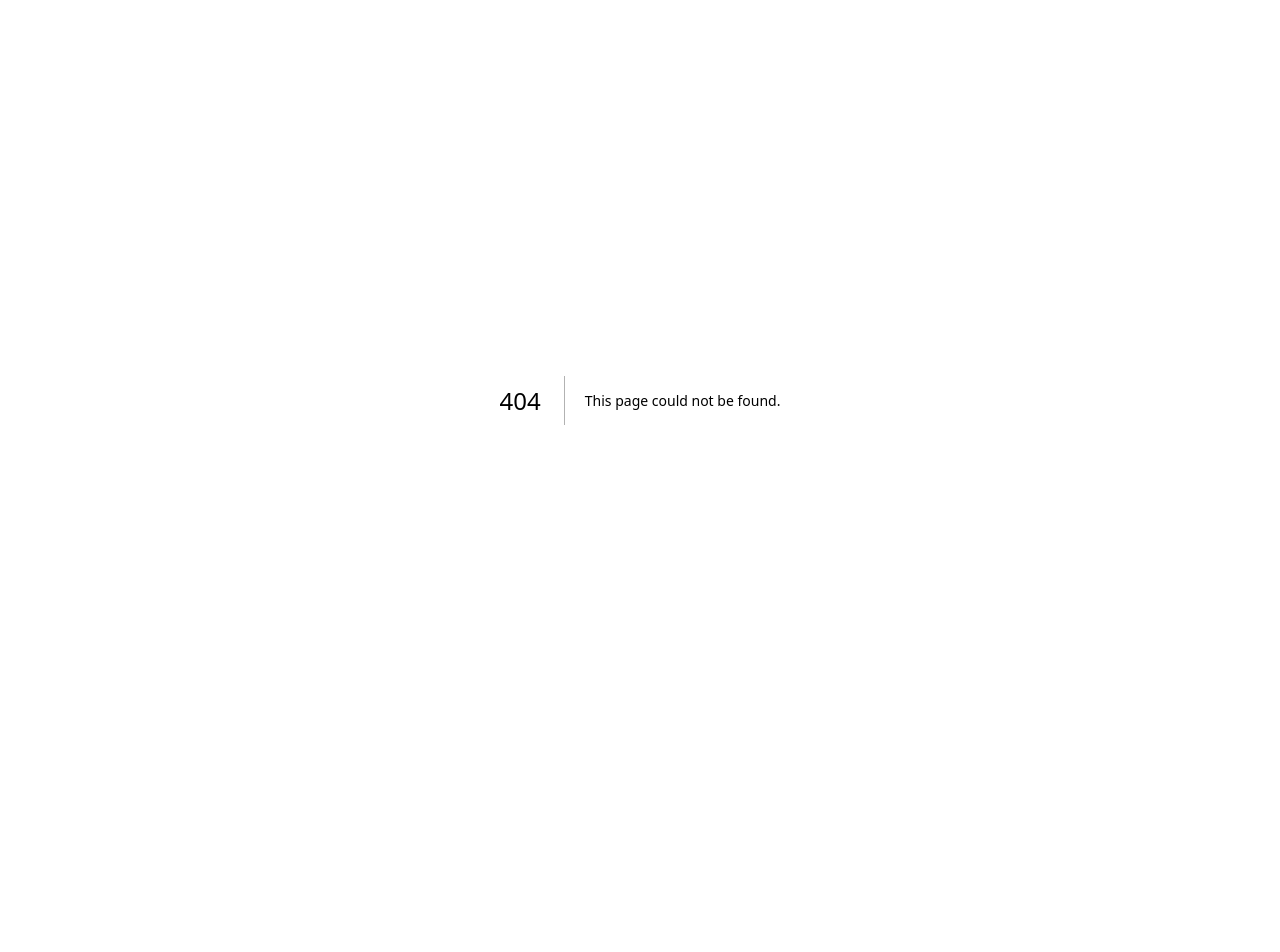
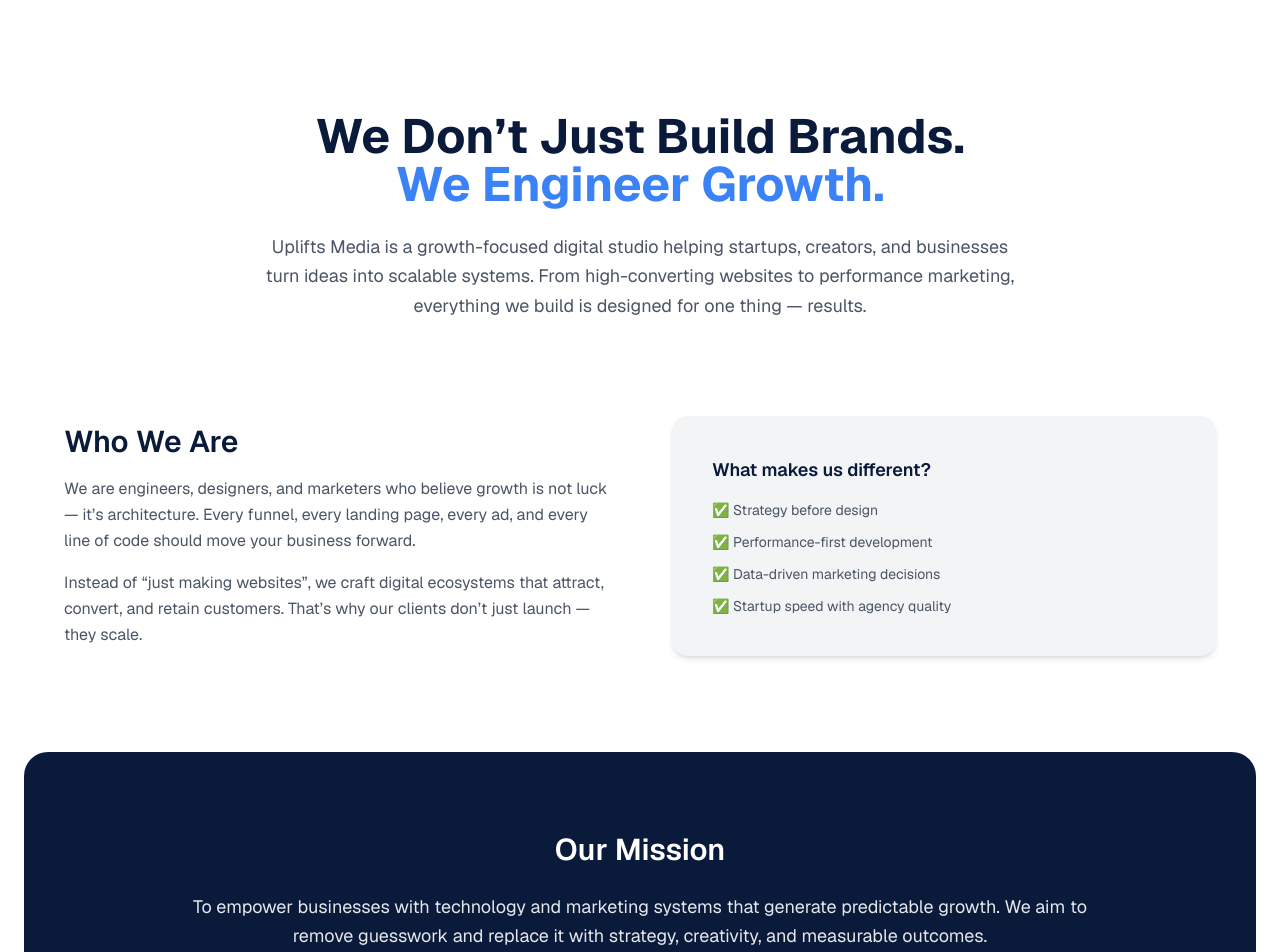
Before and after one commit to harshh1505/uplifts_media, a Next.js app: page /about in a window 1280 px wide. Before the commit this address had no page. Shown: the top 952 px of the page. Before the commit the page ends 800 px from the top, so only its background shows below. Built offline with nearby package versions, Linux system fonts and the light colour scheme.

Commit message:
Create AboutPage component with company details
This component outlines the About page for the website, detailing the company's mission, services, and unique value proposition.

```diff
--- /dev/null
+++ b/app/about/page.tsx
@@ -0,0 +1,122 @@
+export default function AboutPage() {
+  return (
+    <main className="min-h-screen bg-white pt-28 px-6">
+
+      {/* Hero Section */}
+      <section className="max-w-6xl mx-auto text-center mb-24">
+        <h1 className="text-4xl md:text-5xl font-bold text-[#0A1A3A] mb-6">
+          We Don’t Just Build Brands.
+          <br />
+          <span className="text-[#3B82F6]">We Engineer Growth.</span>
+        </h1>
+
+        <p className="text-gray-600 text-lg max-w-3xl mx-auto leading-relaxed">
+          Uplifts Media is a growth-focused digital studio helping startups,
+          creators, and businesses turn ideas into scalable systems.
+          From high-converting websites to performance marketing,
+          everything we build is designed for one thing — results.
+        </p>
+      </section>
+
+      {/* Who We Are */}
+      <section className="max-w-6xl mx-auto grid md:grid-cols-2 gap-16 items-center mb-24">
+
+        <div>
+          <h2 className="text-3xl font-semibold text-[#0A1A3A] mb-4">
+            Who We Are
+          </h2>
+
+          <p className="text-gray-600 mb-4 leading-relaxed">
+            We are engineers, designers, and marketers who believe growth is not
+            luck — it’s architecture. Every funnel, every landing page, every ad,
+            and every line of code should move your business forward.
+          </p>
+
+          <p className="text-gray-600 leading-relaxed">
+            Instead of “just making websites”, we craft digital ecosystems that
+            attract, convert, and retain customers. That’s why our clients don’t
+            just launch — they scale.
+          </p>
+        </div>
+
+        <div className="bg-gray-100 rounded-2xl p-10 text-left shadow-md">
+          <h3 className="font-semibold mb-4 text-lg">What makes us different?</h3>
+          <ul className="space-y-3 text-gray-600 text-sm">
+            <li>✅ Strategy before design</li>
+            <li>✅ Performance-first development</li>
+            <li>✅ Data-driven marketing decisions</li>
+            <li>✅ Startup speed with agency quality</li>
+          </ul>
+        </div>
+      </section>
+
+      {/* Mission */}
+      <section className="bg-[#0A1A3A] text-white rounded-3xl py-20 px-8 mb-24">
+        <div className="max-w-4xl mx-auto text-center">
+          <h2 className="text-3xl font-semibold mb-6">Our Mission</h2>
+
+          <p className="text-gray-200 leading-relaxed text-lg">
+            To empower businesses with technology and marketing systems that
+            generate predictable growth. We aim to remove guesswork and replace it
+            with strategy, creativity, and measurable outcomes.
+          </p>
+        </div>
+      </section>
+
+      {/* Services Philosophy */}
+      <section className="max-w-6xl mx-auto mb-24">
+
+        <h2 className="text-3xl font-semibold text-center text-[#0A1A3A] mb-14">
+          How We Help You Grow
+        </h2>
+
+        <div className="grid md:grid-cols-3 gap-10">
+
+          <div className="p-8 border rounded-2xl shadow-sm">
+            <h3 className="font-semibold mb-3">Build</h3>
+            <p className="text-gray-600 text-sm">
+              Lightning-fast websites and digital products built with modern tech
+              stacks that convert visitors into customers.
+            </p>
+          </div>
+
+          <div className="p-8 border rounded-2xl shadow-sm">
+            <h3 className="font-semibold mb-3">Launch</h3>
+            <p className="text-gray-600 text-sm">
+              Performance marketing campaigns, funnels, and automation systems
+              that bring qualified traffic consistently.
+            </p>
+          </div>
+
+          <div className="p-8 border rounded-2xl shadow-sm">
+            <h3 className="font-semibold mb-3">Scale</h3>
+            <p className="text-gray-600 text-sm">
+              Analytics, optimization, and growth experiments to maximize ROI and
+              scale what works.
+            </p>
+          </div>
+
+        </div>
+      </section>
+
+      {/* Closing CTA */}
+      <section className="text-center pb-20">
+        <h2 className="text-3xl font-semibold text-[#0A1A3A] mb-4">
+          Ready to grow with us?
+        </h2>
+
+        <p className="text-gray-600 mb-6">
+          Let’s build something that actually moves your business forward.
+        </p>
+
+        <a
+          href="/#enquiry"
+          className="inline-block bg-[#3B82F6] text-white px-8 py-3 rounded-full font-semibold hover:shadow-lg transition"
+        >
+          Start a Conversation
+        </a>
+      </section>
+
+    </main>
+  );
+}
```
